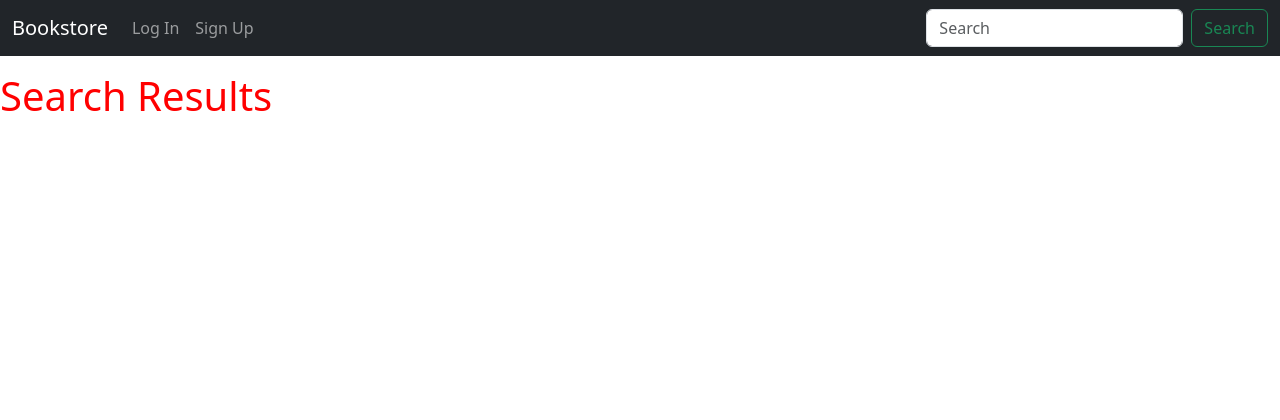
After one commit to maung-htay/django-pro, a Django app: page /books/search/ in a window 1280 px wide. The commit adds this page. Shown: the top 420 px of the page. Run offline with Django 4.2, Linux system fonts and the light colour scheme; data that the repository does not hold is empty; parts of the project's set-up code (start-up, migrations or seed data) failed here and were passed over.

Commit message:
ch15 Search

```diff
--- a/books/urls.py
+++ b/books/urls.py
@@ -1,7 +1,8 @@
 from django.urls import path
-from .views import BookListView, BookDetailView
+from .views import BookListView, BookDetailView, SearchResultsListView
 
 urlpatterns = [
     path('', BookListView.as_view(), name='book_list'),
-    path("<uuid:pk>/", BookDetailView.as_view(), name="book_detail")
+    path("<uuid:pk>/", BookDetailView.as_view(), name="book_detail"),
+    path("search/", SearchResultsListView.as_view(), name="book_search"),
 ]
--- a/books/views.py
+++ b/books/views.py
@@ -3,6 +3,7 @@ from django.contrib.auth.mixins import (LoginRequiredMixin,    PermissionRequire
 from django.views.generic import ListView, DetailView
 
 from .models import Book
+from django.db.models import Q
 
 class BookListView(LoginRequiredMixin ,ListView):
     model = Book
@@ -18,3 +19,12 @@ class BookDetailView(LoginRequiredMixin,
     template_name = 'books/book_detail.html'
     login_url = 'account_login'
     permission_required = 'books.special_status'
+
+class SearchResultsListView(ListView):
+    model = Book
+    context_object_name = 'book_list'
+    template_name = 'books/search_results.html'
+
+    def get_queryset(self):
+        query = self.request.GET.get('q', " ")
+        return Book.objects.filter(Q(title__icontains=query) | Q(author__icontains=query))
--- a/templates/_base.html
+++ b/templates/_base.html
@@ -53,6 +53,10 @@
             </li>
             {% endif %}
           </ul>
+          <form class="d-flex" action="{% url 'book_search' %}" method="get">
+            <input class="form-control me-2" type="search" name="q" placeholder="Search" aria-label="Search">
+            <button class="btn btn-outline-success" type="submit">Search</button>
+          </form>
         </div>
       </div>
     </nav>
--- /dev/null
+++ b/templates/books/search_results.html
@@ -0,0 +1,16 @@
+{% extends "_base.html" %}
+
+{% block title %} Search {% endblock %}
+{% block content %}
+ <h1> Search Results</h1>
+ {% for book in book_list %}
+   <div>
+    <h3>
+        <a href="{{ book.get_absolute_url }}">{{ book.title }}</a></h3>
+    </h3>
+    <p>Author: {{ book.author }} </p>
+    <p> Price: $ {{ book.price }} </p>
+
+   </div>
+ {% endfor %}
+{% endblock content %}
```
